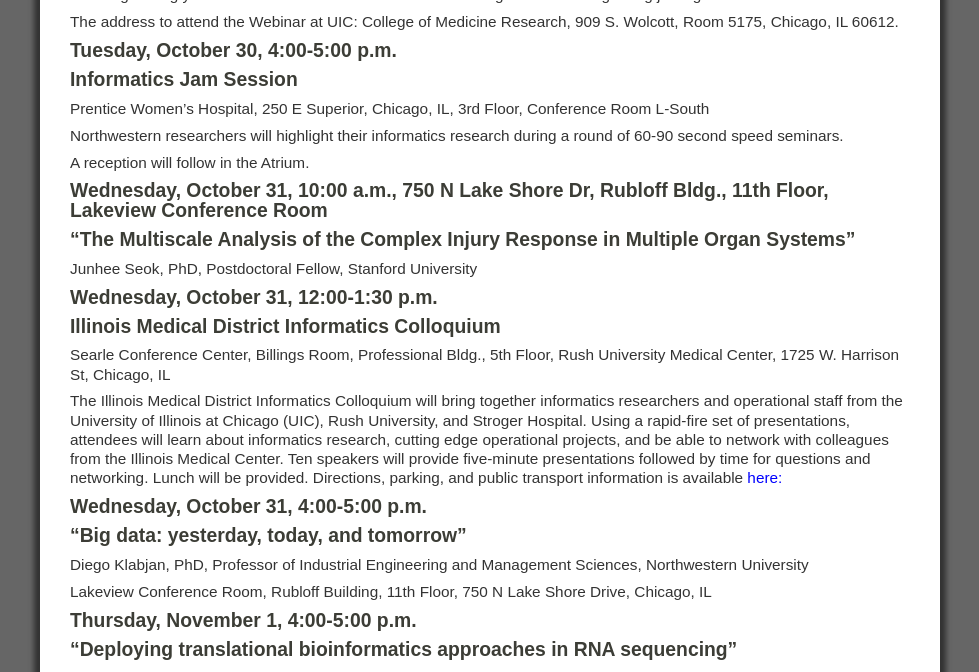
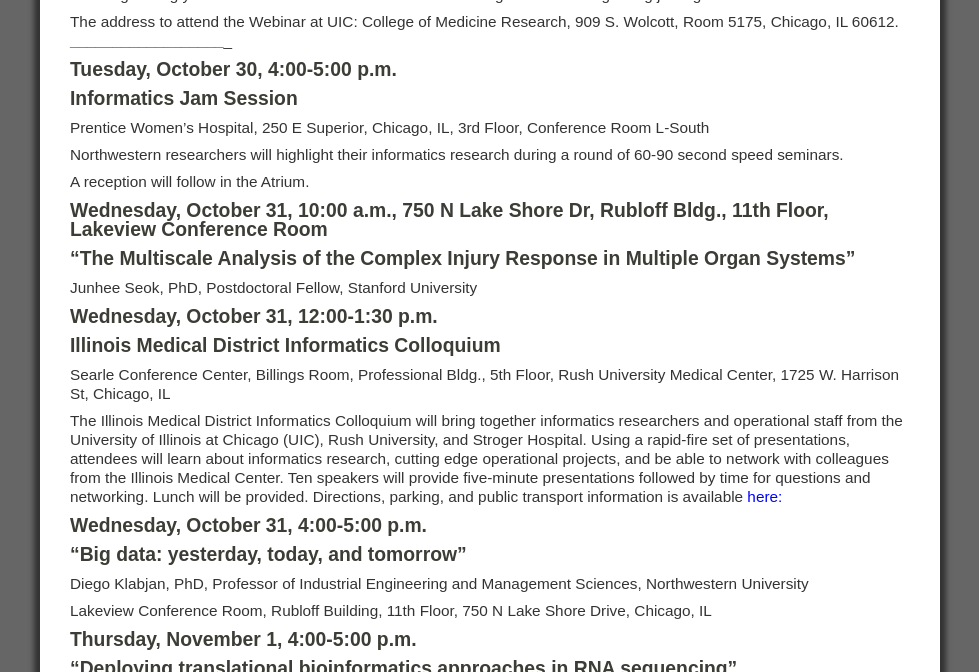
Before and after one commit to NUBIC/ciw, a Jekyll site: the page built from events.markdown, in a window 1280 px wide and 900 px high, scrolled down 625 px, cut to the strip 228-900 px from the top of the window. Shown: the whole strip, without its empty margins (150-1129 px from the left). Built offline with Jekyll 4.4.1, drawn with Linux system fonts in a browser that asks for light colours; Markdown is read by kramdown in place of the engine named in the settings; comment, search, counter and statistics services are not loaded.

```diff
--- a/events.markdown
+++ b/events.markdown
@@ -20,7 +20,7 @@ Space is limited!
 After registering you will reserve a confirmation email containing information regarding joining the Webinar.
 
 The address to attend the Webinar at UIC:  College of Medicine Research, 909 S. Wolcott, Room 5175, Chicago, IL 60612.
-
+_______________________________________________________
 ### Tuesday, October 30, 4:00-5:00 p.m.
 ### Informatics Jam Session
 
```
